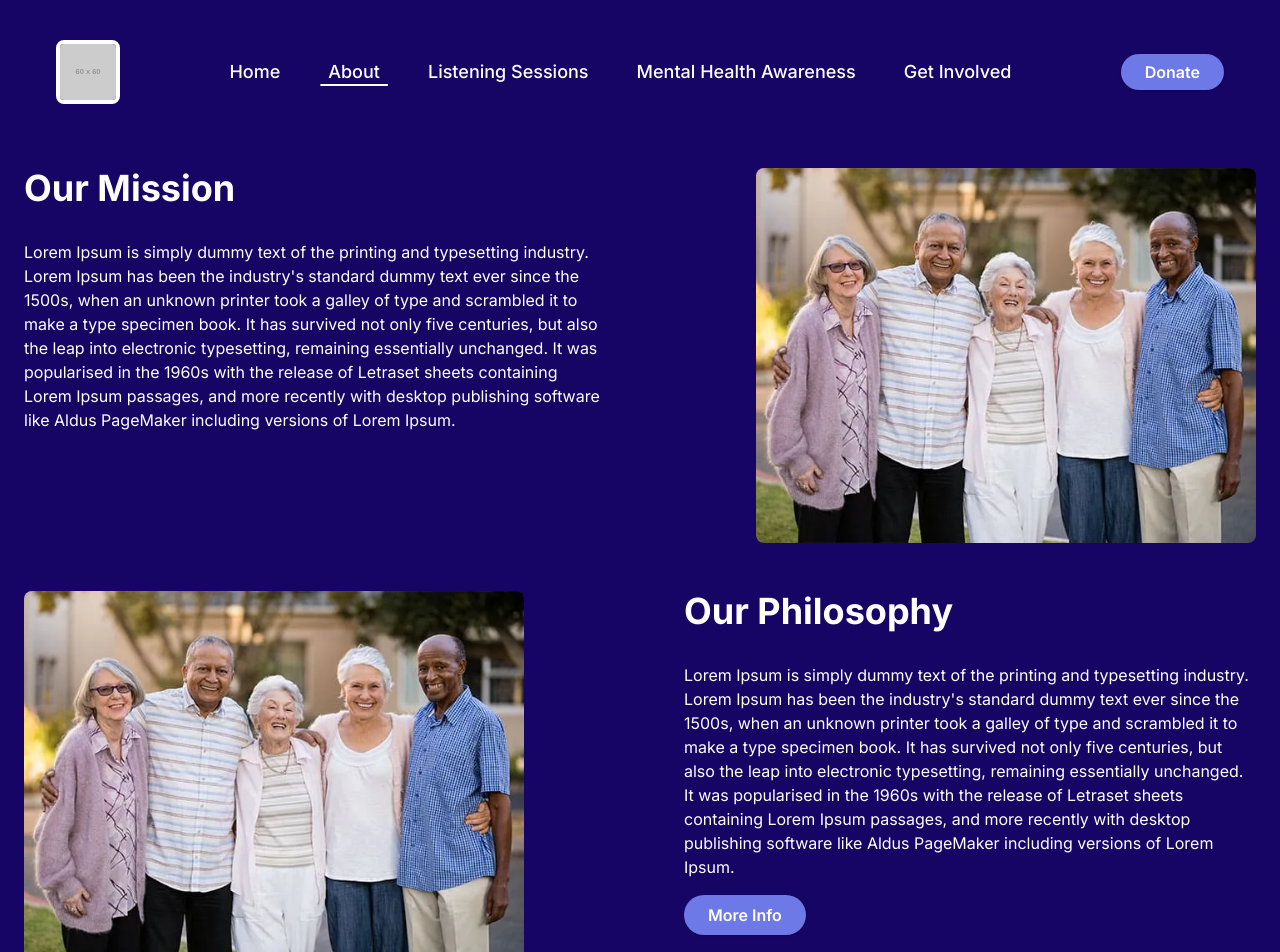
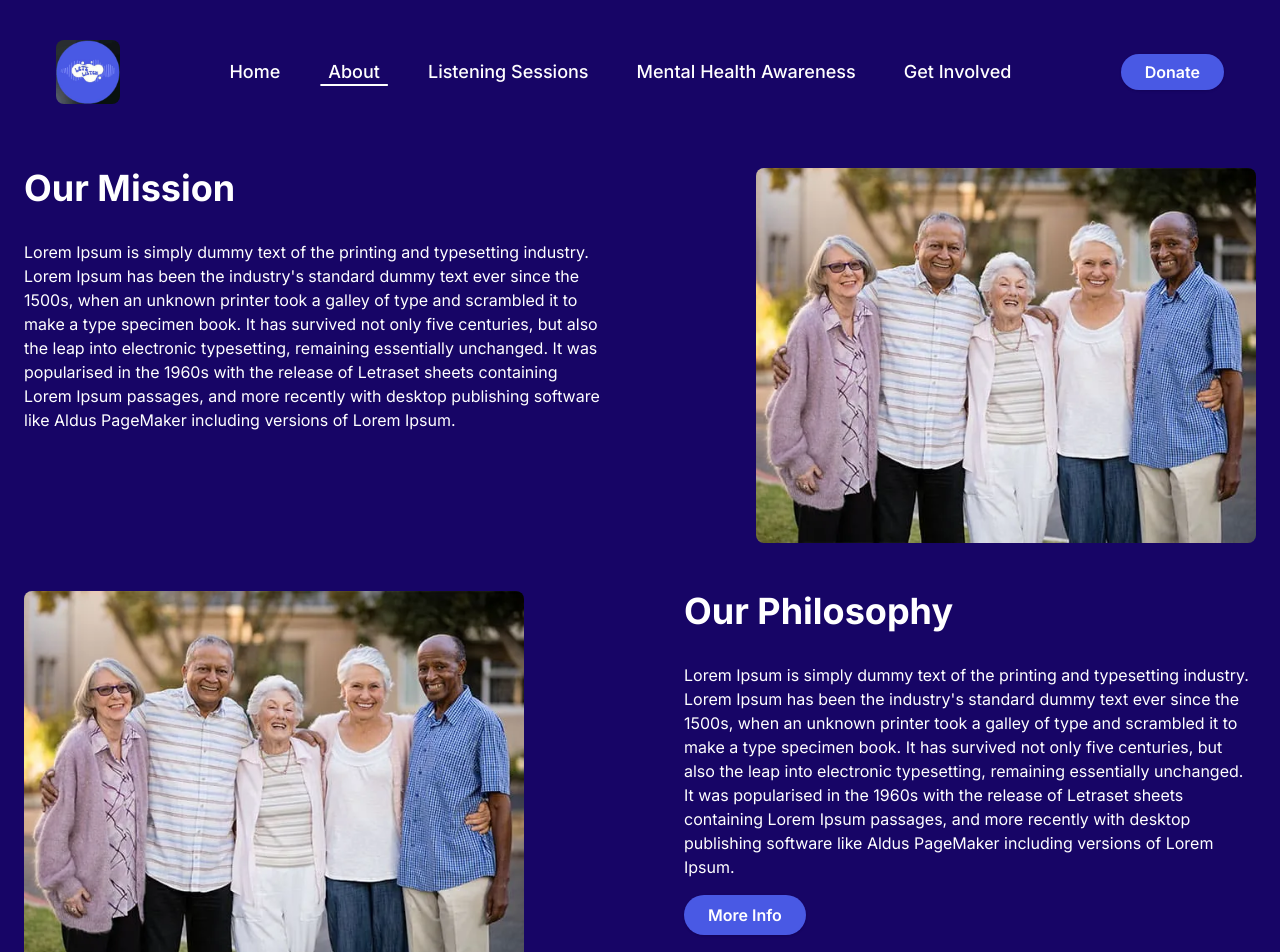
Before and after one commit to adolfo11714/lets-listen-about-page, a Next.js app: page /about in a window 1280 px wide. Shown: the top 952 px of the page. Built offline with nearby package versions, Linux system fonts and the light colour scheme.

Commit message:
refactor:changed the color to match logo of buttons and added logo

```diff
--- a/components/AboutInfo.tsx
+++ b/components/AboutInfo.tsx
@@ -57,7 +57,7 @@ const AboutInfo: React.FC = () => {
             aria-label="More Info"
             tabIndex={0}
             className="font-semibold px-6 py-2 rounded-full shadow transition-transform transition-colors duration-200 ease-in-out focus:ring-2 focus:ring-white hover:scale-105 hover:shadow-lg hover:bg-indigo-700 active:scale-95"
-            style={{ backgroundColor: '#6d79e6', color: 'white', fontFamily: 'Inter, sans-serif' }}
+            style={{ backgroundColor: '#4959e4', color: 'white', fontFamily: 'Inter, sans-serif' }}
           >
             More Info
           </Link>
--- a/components/Navbar.tsx
+++ b/components/Navbar.tsx
@@ -33,7 +33,7 @@ const Navbar: React.FC = () => {
       {/* Logo (left) */}
       <div className="flex-none">
         <Link href="/" aria-label="Home" tabIndex={0} className="focus:outline-none">
-          <img src="https://placehold.co/60x60?text=Logo" alt="Logo" className="rounded-lg border-4 border-white w-16 h-16" />
+          <img src="/logo.png" alt="Logo" className="rounded-lg w-16 h-16" />
         </Link>
       </div>
       {/* Hamburger (mobile) */}
@@ -77,7 +77,7 @@ const Navbar: React.FC = () => {
           aria-label="Donate"
           tabIndex={0}
           className="font-semibold px-6 py-2 rounded-full shadow transform transition-transform transition-colors duration-200 ease-in-out focus:outline-none focus:ring-2 focus:ring-white hover:scale-105 hover:shadow-lg hover:bg-indigo-700 active:scale-95"
-          style={{ backgroundColor: '#6d79e6', color: 'white', fontFamily: 'Inter, sans-serif' }}
+          style={{ backgroundColor: '#4959e4', color: 'white', fontFamily: 'Inter, sans-serif' }}
         >
           Donate
         </Link>
```
Also changed, not shown: public/logo.png (added).
